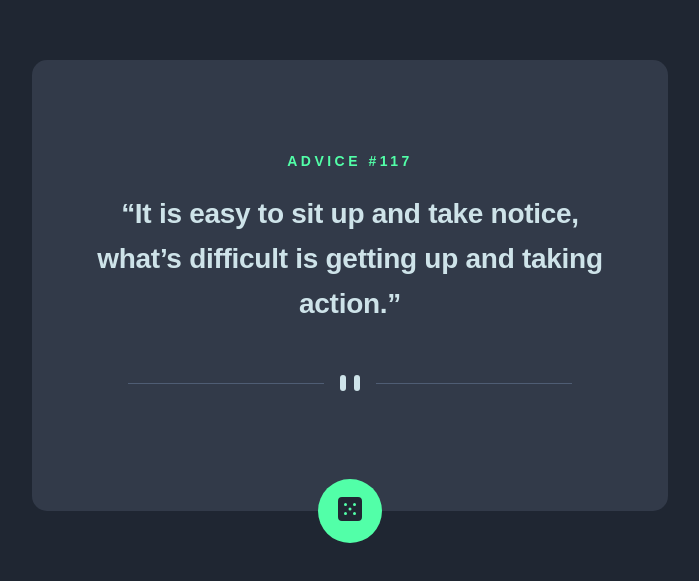
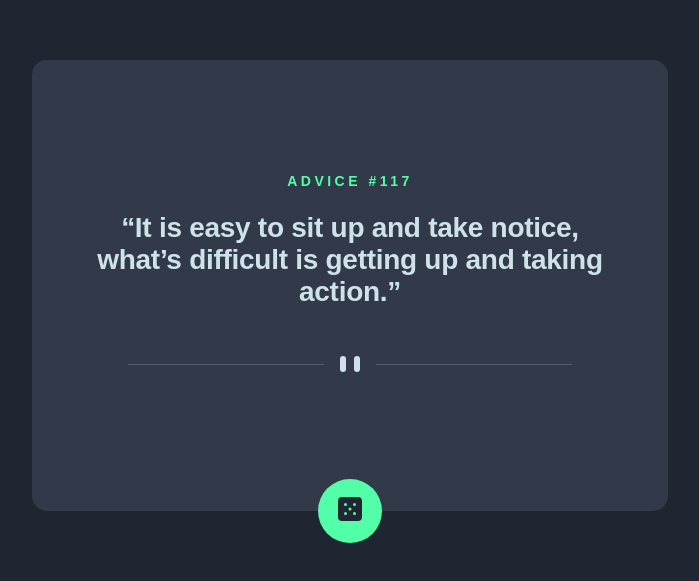
Before and after one commit to Zeddxx/advice-generator-app-main, a plain HTML site: page index.html in a window 1280 px wide. Shown: the part 115-696 px from the top of the page, without its empty margins (290-989 px from the left). Drawn offline with Linux system fonts and the light colour scheme.

Commit message:
git init

```diff
--- a/style.css
+++ b/style.css
@@ -187,7 +187,7 @@ main {
   font-size: 1.75rem;
   font-style: normal;
   font-weight: 700;
-  line-height: 1.6;
+  line-height: normal;
   letter-spacing: -0.0175rem;
   margin-bottom: 3rem;
 }
```
